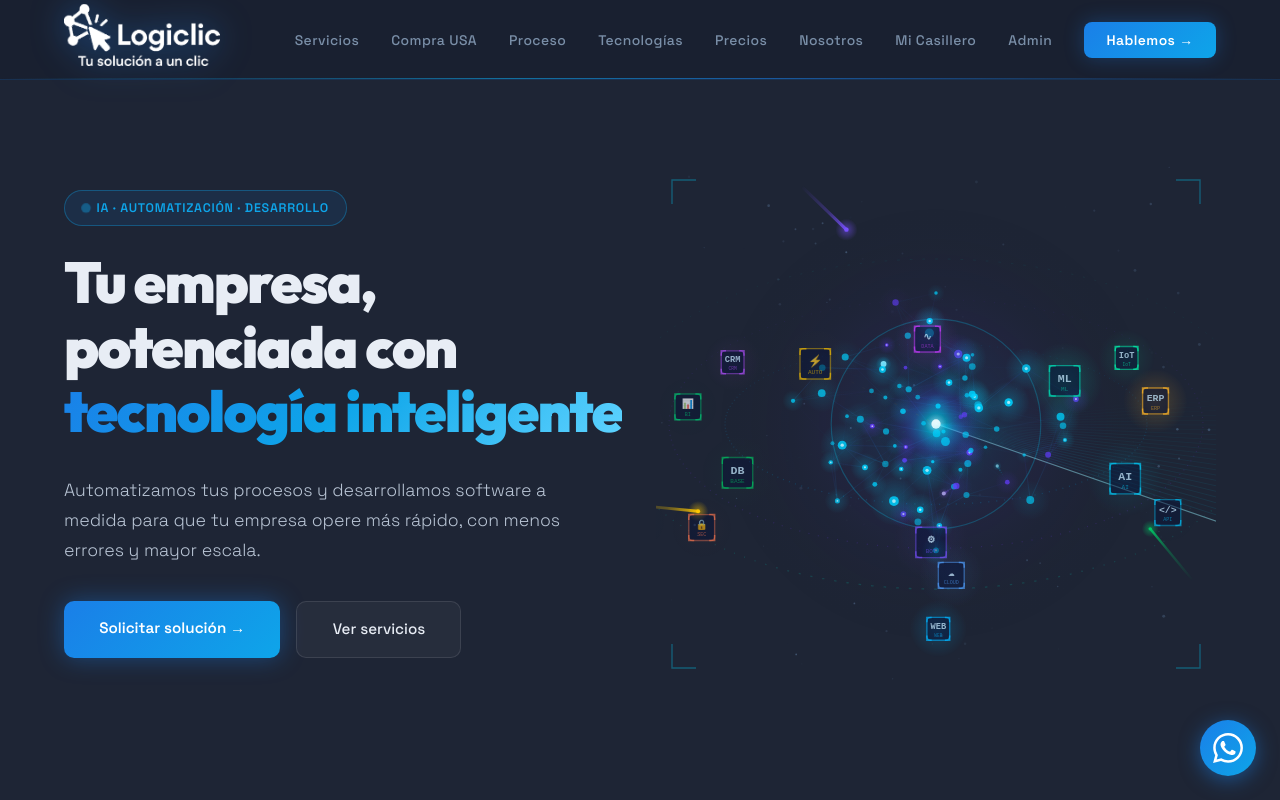
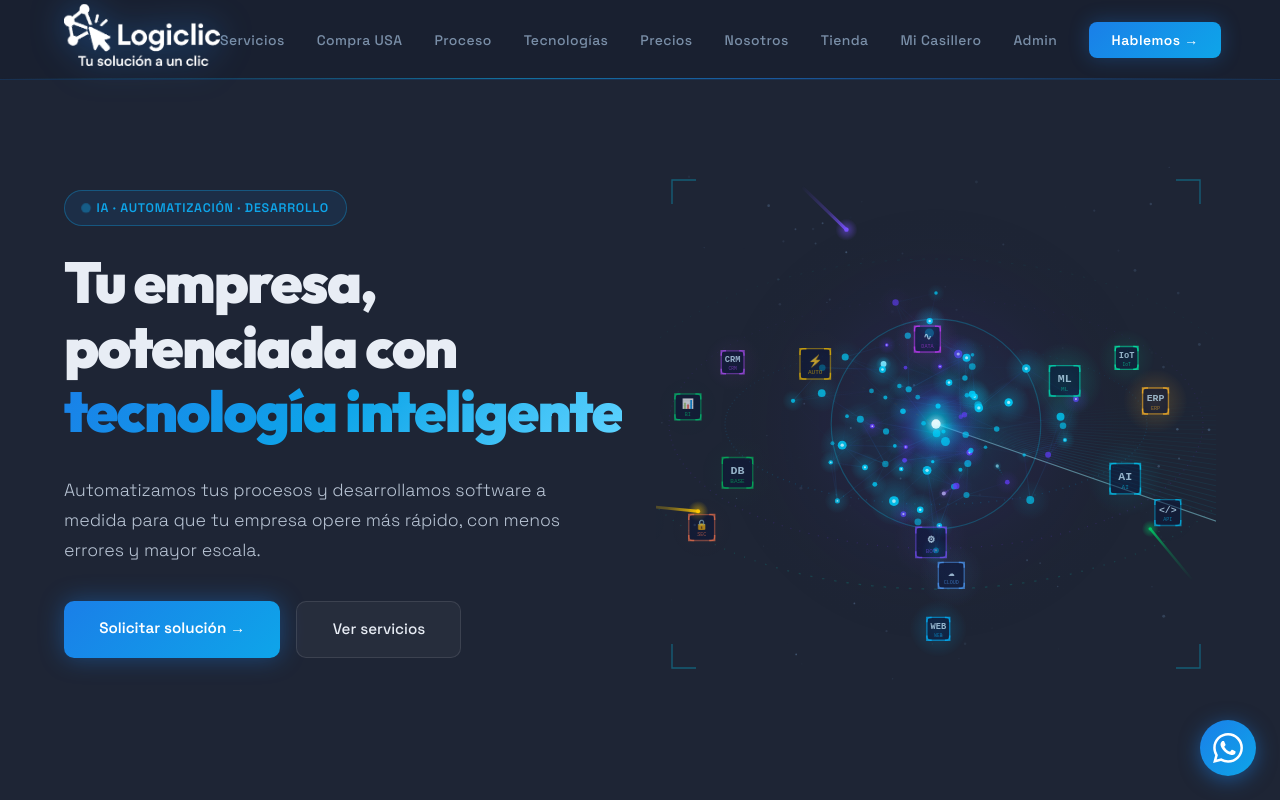
Before and after one commit to logicliccontacto-bit/logiclic, a website: page public/index.html in a window 1280 px wide. Shown: the top 800 px of the page. Drawn offline with Linux system fonts and the light colour scheme; no server answers; animation ran at ten frames a second.

Commit message:
Add Tienda link to the menu pointing to the Shopify store
Opens the Dropi-connected Shopify store in a new tab. Also switches to the
hamburger menu below 1150px and keeps nav links on one line, since the extra
item made the desktop menu wrap between roughly 900px and 1200px.

Co-Authored-By: Claude Sonnet 5 <noreply@anthropic.com>

```diff
--- a/public/index.css
+++ b/public/index.css
@@ -448,13 +448,16 @@ footer{
 .mobile-menu a{color:var(--text2);text-decoration:none;font-size:1rem;font-weight:500;padding:0.5rem 0;border-bottom:1px solid var(--border);}
 .mobile-menu a:last-child{border-bottom:none;color:var(--blue2);}
 
-@media(max-width:640px){
-  nav{padding:0 4%;}
-  .nav-links{display:none}
-  .hamburger{display:flex}
-  .form-row{flex-direction:column}
-}
-@media(min-width:601px) and (max-width:900px){
+.nav-links a{white-space:nowrap}
+@media(max-width:1200px){
   .nav-links{gap:1.2rem}
   .nav-links a{font-size:0.8rem}
 }
+@media(max-width:1150px){
+  .nav-links{display:none}
+  .hamburger{display:flex}
+}
+@media(max-width:640px){
+  nav{padding:0 4%;}
+  .form-row{flex-direction:column}
+}
--- a/public/index.html
+++ b/public/index.html
@@ -24,6 +24,7 @@
     <li><a href="#tecnologias">Tecnologías</a></li>
     <li><a href="#precios">Precios</a></li>
     <li><a href="#quienes-somos">Nosotros</a></li>
+    <li><a href="https://kgwquc-1h.myshopify.com" target="_blank" rel="noopener noreferrer">Tienda</a></li>
     <li><a href="client-login.html" target="_blank" rel="noopener noreferrer">Mi Casillero</a></li>
     <li><a href="login.html" target="_blank" rel="noopener noreferrer">Admin</a></li>
     <li><a href="#contacto" class="nav-cta">Hablemos →</a></li>
@@ -40,6 +41,7 @@
   <a href="#tecnologias">Tecnologías</a>
   <a href="#precios">Precios</a>
   <a href="#quienes-somos">Nosotros</a>
+  <a href="https://kgwquc-1h.myshopify.com" target="_blank" rel="noopener noreferrer">Tienda</a>
   <a href="client-login.html" target="_blank" rel="noopener noreferrer">Mi Casillero</a>
   <a href="login.html" target="_blank" rel="noopener noreferrer">Admin</a>
   <a href="#contacto">Hablemos →</a>
```
